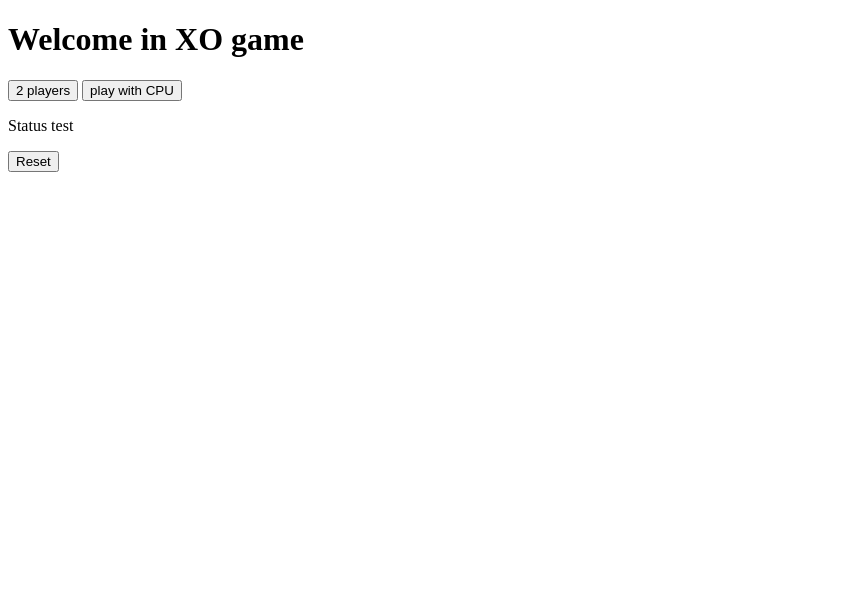
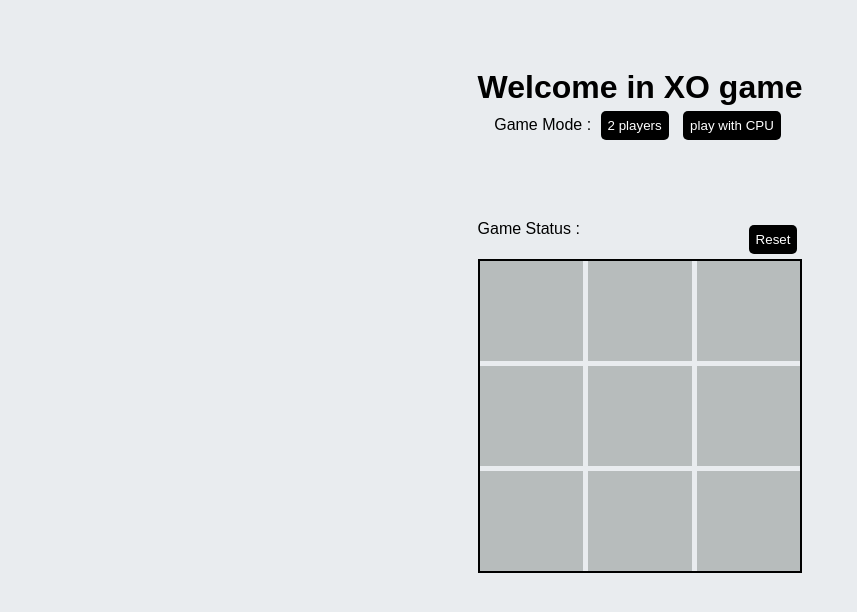
Before and after one commit to 3m6rk/tic-tac-toe, a plain HTML site: page index.html in a window 1280 px wide. Shown: the whole page, without its empty margins (0-857 px from the left). Drawn offline with Linux system fonts and the light colour scheme.

Commit message:
done with css

```diff
--- a/index.html
+++ b/index.html
@@ -7,14 +7,17 @@
     </head>
 
     <body>
-        <div>
+        <div class="main_containar">
             <h1>Welcome in XO game</h1>
-            <div>
+            <div class="mode">
+                Game Mode :
                 <button class="b1">2 players</button>
                 <button class="b2">play with CPU</button>
             </div>
-            <p>Status test</p>
-            <button type="reset">Reset</button>
+            <div class="Status">
+                <p>Game Status : </p>
+                <button type="button" class="Reset">Reset</button>
+            </div>
             <div class="containar">
                 <div class="cell" data-index="0"></div>
                 <div class="cell" data-index="1"></div>
--- a/style.css
+++ b/style.css
@@ -0,0 +1,66 @@
+* {
+    margin: 0%;
+    padding: 0%;
+    box-sizing: border-box;
+}
+body {
+    min-height: 100vh;
+    display: flex;
+    justify-content: center;
+    align-items: flex-start;
+    padding: 30px;
+    margin-top: 39px;
+    font-family: Arial, Helvetica, sans-serif;
+    background-color: rgb(233, 236, 239);
+}
+.main_containar {
+    text-align: center;
+    flex-direction: column;
+    gap: 15px;
+}
+button {
+    padding: 7px;
+    margin: 5px;
+    border: none;
+    border-radius: 5px;
+    background-color: black;
+    color: white;
+    cursor: pointer;
+}
+.active {
+    background-color: rgb(9, 231, 9);
+}
+.containar {
+    display: grid;
+    grid-template-columns: repeat(3, 1fr);
+    border: 2px solid black;
+    gap: 5px;
+}
+.cell {
+    width: 100%;
+    height: 100px;
+    /* border: 2px solid black; */
+    background-color: rgb(183, 188, 188);
+    display: flex;
+    justify-content: center;
+    text-align: center;
+}
+.cell:hover {
+    background-color: rgb(167, 167, 167);
+}
+.Status {
+    display: flex;
+    justify-content: space-between;
+}
+.mode {
+    padding-bottom: 75px;
+}
+div div p {
+    width: auto;
+}
+.x_color {
+    color: orange;
+}
+.y_color {
+    color: blue;
+}
```
